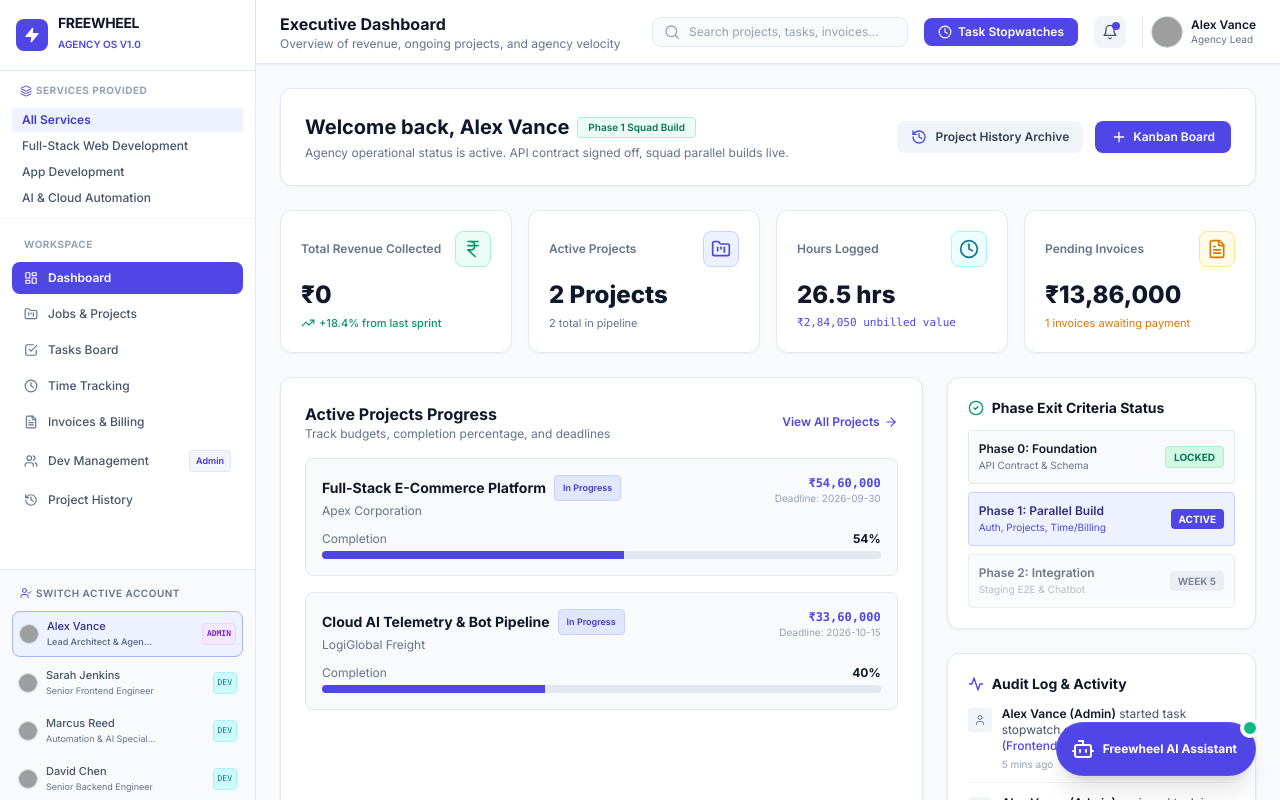
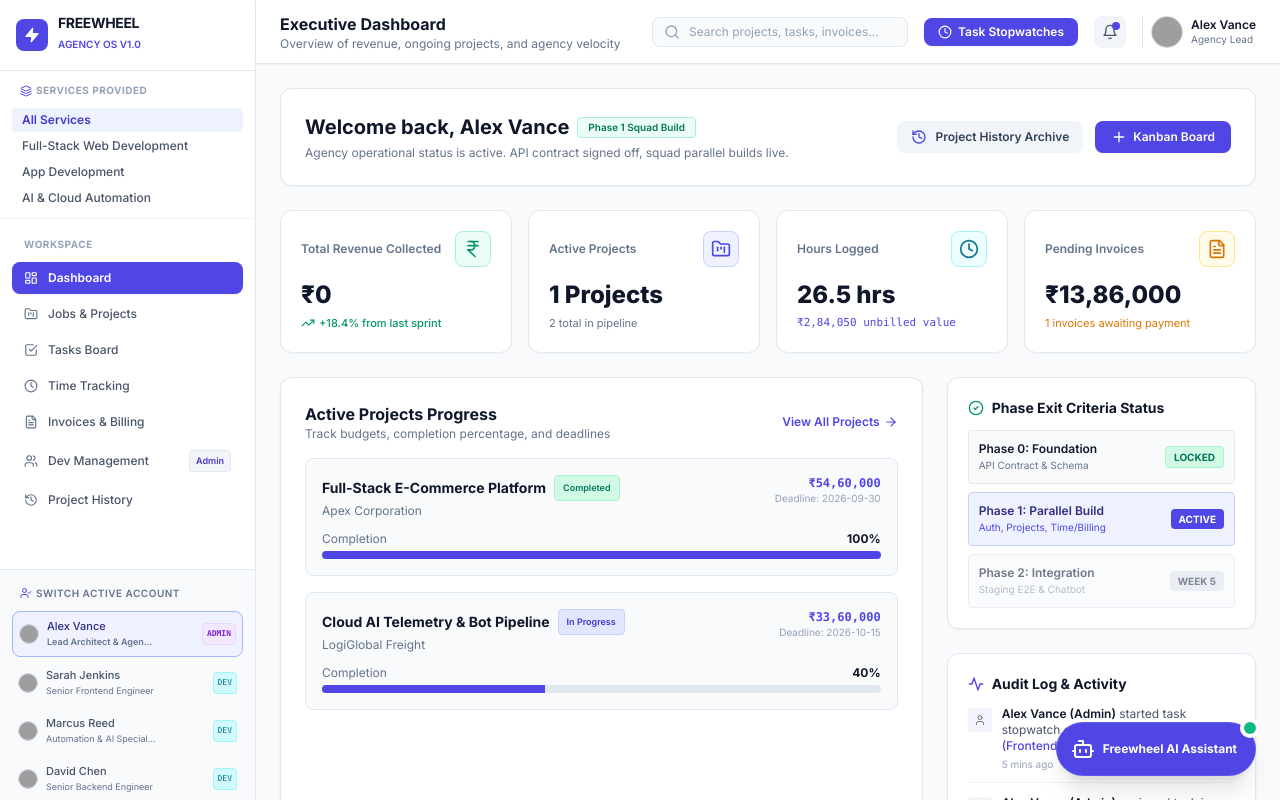
Before and after one commit to Siva47th/preview, a React (Vite) app: page / in a window 1280 px wide. Shown: the top 800 px of the page. Built offline with nearby package versions, Linux system fonts and the light colour scheme; grey boxes are pictures that could not be loaded.

Commit message:
fix: update initial task progress so Apex Corporation platform completes at 100%

```diff
--- a/src/data/initialData.js
+++ b/src/data/initialData.js
@@ -265,15 +265,15 @@ export const INITIAL_TASKS = [
     layer: 'Frontend Engineering',
     title: 'Develop Responsive Web Shopping Cart & Stripe Payment SDK',
     description: 'Construct modular React checkout components with Stripe payment intent hooks.',
-    status: 'In Progress',
+    status: 'Done',
     priority: 'High',
     assigneeId: 'usr_2',
     assigneeName: 'Sarah Jenkins',
     estimatedHours: 24,
     loggedHours: 12.0,
-    progress: 50,
-    pendingProgress: 75,
-    pendingApproval: true,
+    progress: 100,
+    pendingProgress: 100,
+    pendingApproval: false,
     dueDate: '2026-08-25'
   },
   {
@@ -283,14 +283,14 @@ export const INITIAL_TASKS = [
     layer: 'Backend Architecture',
     title: 'Build OAuth JWT Session Authentication & RBAC Middleware',
     description: 'Develop secure refresh token rotation and endpoint authorization guards.',
-    status: 'In Progress',
+    status: 'Done',
     priority: 'Urgent',
     assigneeId: 'usr_4',
     assigneeName: 'David Chen',
     estimatedHours: 20,
     loggedHours: 14.5,
-    progress: 75,
-    pendingProgress: 75,
+    progress: 100,
+    pendingProgress: 100,
     pendingApproval: false,
     dueDate: '2026-08-26'
   },
@@ -301,15 +301,15 @@ export const INITIAL_TASKS = [
     layer: 'Database & DevOps',
     title: 'Provision PostgreSQL Schema ERD & AWS RDS Read Replicas',
     description: 'Set up automated snapshot strategy and multi-AZ failover cluster.',
-    status: 'In Review',
+    status: 'Done',
     priority: 'High',
     assigneeId: 'usr_5',
     assigneeName: 'Priya Sharma',
     estimatedHours: 16,
     loggedHours: 16.0,
-    progress: 85,
+    progress: 100,
     pendingProgress: 100,
-    pendingApproval: true,
+    pendingApproval: false,
     dueDate: '2026-08-27'
   },
   {
@@ -319,14 +319,14 @@ export const INITIAL_TASKS = [
     layer: 'QA & Automation',
     title: 'Script Playwright E2E Test Suite for Signup to Payment Checkout',
     description: 'Automate cross-browser regression testing and security audit assertions.',
-    status: 'To Do',
+    status: 'Done',
     priority: 'Medium',
     assigneeId: 'usr_9',
     assigneeName: 'Ananya Gupta',
     estimatedHours: 18,
     loggedHours: 4.0,
-    progress: 20,
-    pendingProgress: 20,
+    progress: 100,
+    pendingProgress: 100,
     pendingApproval: false,
     dueDate: '2026-08-30'
   },
@@ -338,14 +338,14 @@ export const INITIAL_TASKS = [
     layer: 'Frontend Engineering',
     title: 'React Native Cross-Platform Mobile & Web Interface Integration',
     description: 'Configure mobile responsive web view components and smooth navigation.',
-    status: 'In Progress',
+    status: 'Done',
     priority: 'High',
     assigneeId: 'usr_6',
     assigneeName: 'James Wilson',
     estimatedHours: 25,
     loggedHours: 10.0,
-    progress: 40,
-    pendingProgress: 40,
+    progress: 100,
+    pendingProgress: 100,
     pendingApproval: false,
     dueDate: '2026-09-01'
   },
```
